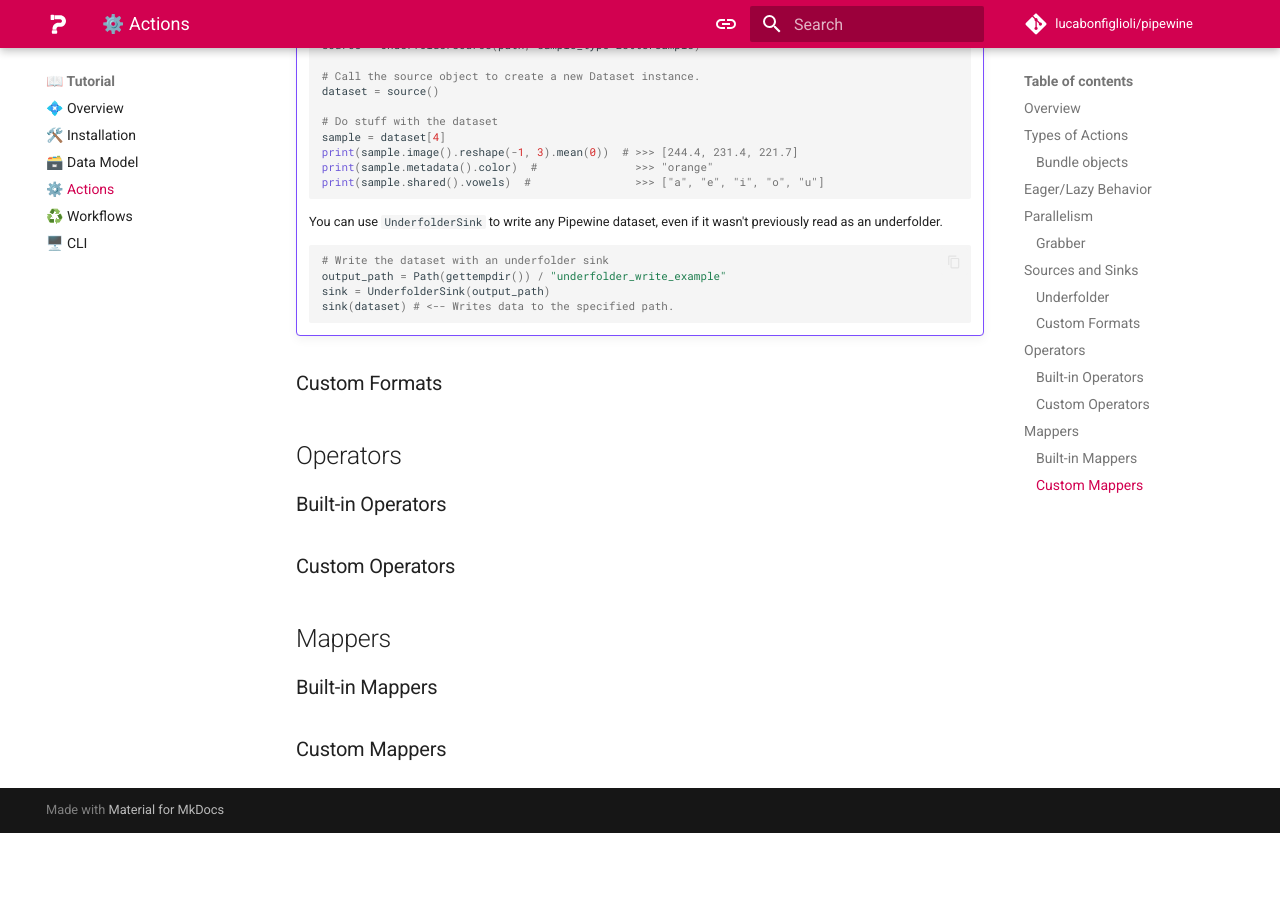
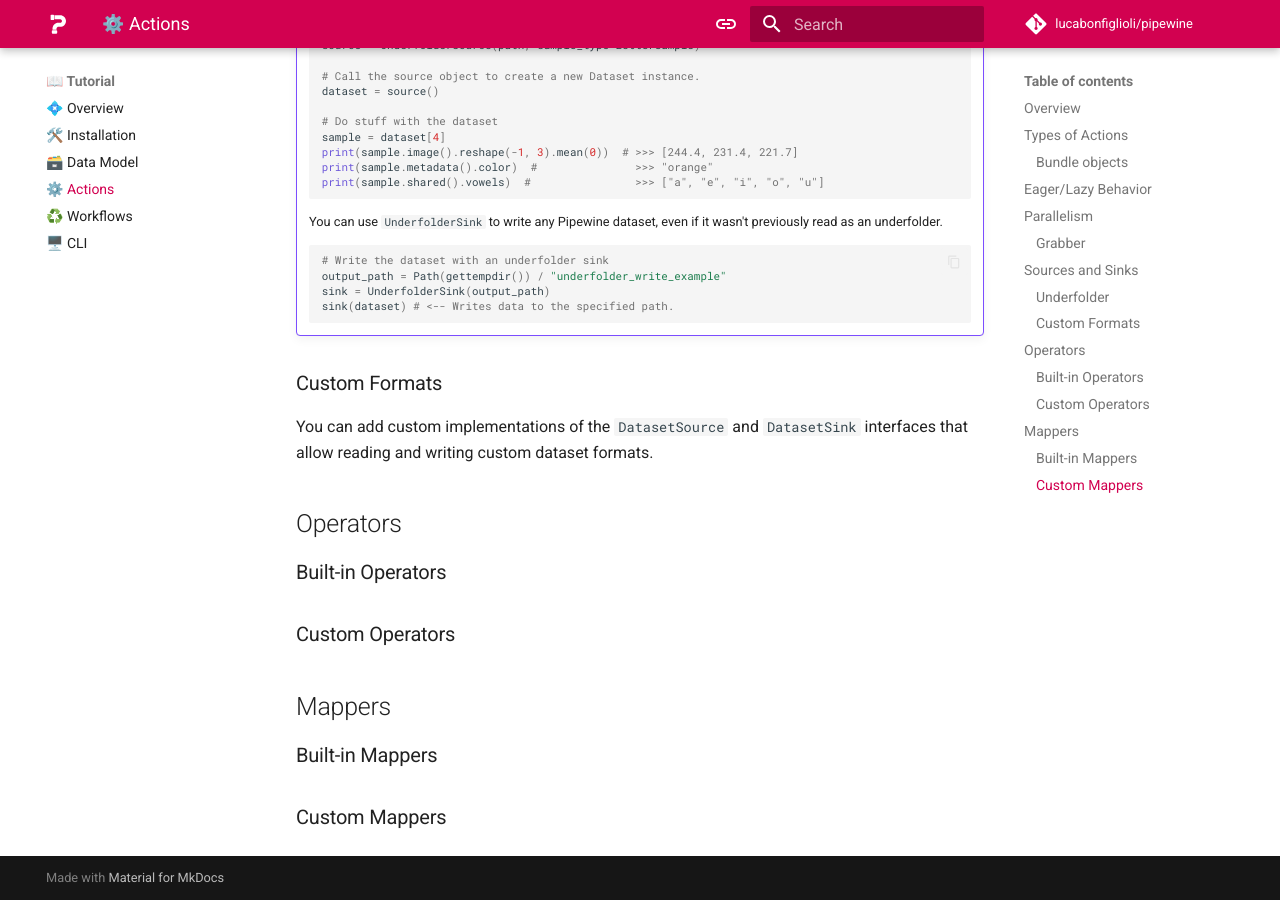
Before and after one commit to LucaBonfiglioli/pipewine, an MkDocs documentation site: the page built from docs/tutorial/actions.md, in a window 1280 px wide and 900 px high, scrolled down 10723 px. Built offline with MkDocs 1.6.1 and Material for MkDocs 9.7.7, drawn with Linux system fonts in a browser that asks for light colours; comment, search, counter and statistics services are not loaded; before the commit the page ends 11556 px from its top, so only the background shows below that.

Commit message:
Update docs

```diff
--- a/docs/tutorial/actions.md
+++ b/docs/tutorial/actions.md
@@ -358,6 +358,10 @@ Pros and cons of the Underfolder dataset format:
 
 ### Custom Formats
 
+You can add custom implementations of the `DatasetSource` and `DatasetSink` interfaces that allow reading and writing custom dataset formats.
+
+
+
 ## Operators
 
 ### Built-in Operators
```
